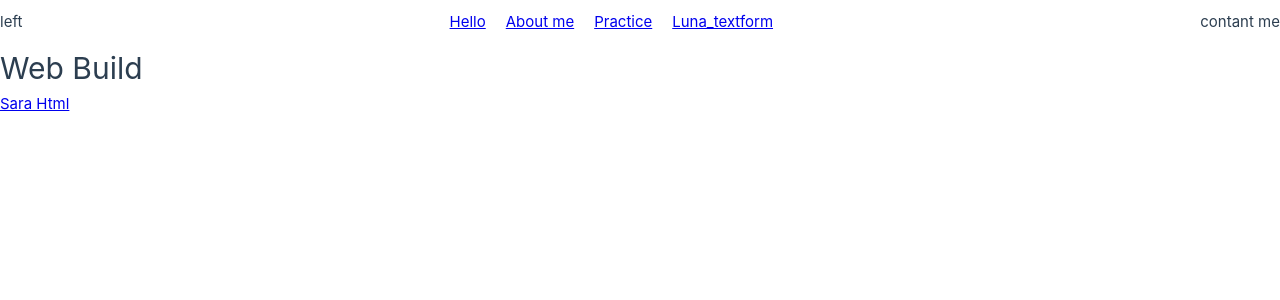
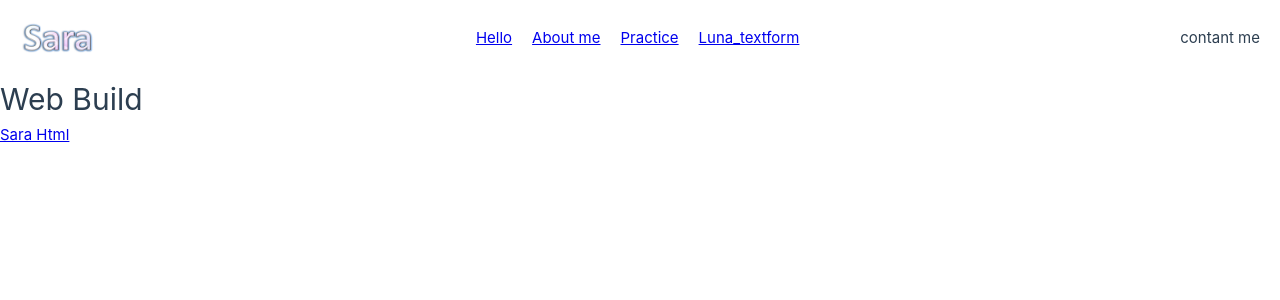
Before and after one commit to ToddlerSara/GitHub, a Vue app: page / in a window 1280 px wide. Shown: the top 300 px of the page. Built offline with nearby package versions, Linux system fonts and the light colour scheme; the HTML template or start-up script is replaced by a standard one.

Commit message:
簡化App.vue
將Head網頁抬頭列搬出

```diff
--- a/src/App.vue
+++ b/src/App.vue
@@ -1,42 +1,9 @@
 <script setup>
 import { ref } from 'vue';
-const headMeauFormList = ref([
-  { name: 'Hello', path: '/' },
-  { name: 'About me', path: '/sara' },
-  { name: 'Practice', path: '/' },
-])
+import Headup from '@/components/HeadUp.vue'
 </script>
+
 <template>
-  <div class="header">
-    <div class="name">left</div>
-    <div class="menu">
-      <div class="formstytle" v-for="(formList, idx) in headMeauFormList">
-        <router-link :to="formList.path">{{ formList.name }}</router-link>
-      </div>
-      <div class="formstytle"><a href="Luna_textform.html">Luna_textform</a> </div>
-      <!-- <div class="formstytle">Hello</div>
-        <div class="formstytle">About me</div>
-        <div class="formstytle">Practice</div> -->
-    </div>
-    <div>contant me</div>
-  </div>
+  <Headup />
   <router-view />
 </template>
-<style lang="scss" scoped>
-// class='header'
-.header {
-  display: flex; //水平排列
-  align-items: center; //文字上下置中
-  justify-content: space-between; // 空間平均分配
-}
-
-.menu {
-  display: inline-flex;
-  align-items: center;
-}
-
-.formstytle {
-  margin: 5px;
-  padding: 5px;
-}
-</style>
--- /dev/null
+++ b/src/components/HeadUp.vue
@@ -0,0 +1,55 @@
+<script setup>
+import { onMounted, ref } from 'vue';
+import SaraNameLog from '@/assets/Sara_name.png'
+
+const headMeauFormList = ref([
+  { name: 'Hello', path: '/' },
+  { name: 'About me', path: '/sara' },
+  { name: 'Practice', path: '/' },
+])
+const Sng = `url('${SaraNameLog}')`;
+
+
+</script>
+<template>
+  <div class="header">
+    <div class="name_H"></div>
+    <div class="menu">
+      <div class="formstytle" v-for="(formList, idx) in headMeauFormList">
+        <router-link :to="formList.path">{{ formList.name }}</router-link>
+      </div>
+      <div class="formstytle"><a href="Luna_textform.html">Luna_textform</a> </div>
+    </div>
+    <div class="name">contant me</div>
+  </div>
+</template>
+
+<style lang="scss" scoped>
+// class='header'
+.header {
+  display: flex; //水平排列
+  align-items: center; //文字上下置中
+  justify-content: space-between; // 空間固定分配
+  padding: 0 20px 0 20PX; //上右下左蘭寬
+}
+
+.name_H {
+  position: static;
+  min-width: 75px;
+  height: 75px;
+  background-image: v-bind(Sng);
+  background-repeat: no-repeat;
+  background-position: center;
+  background-size: contain;
+}
+
+.menu {
+  display: inline-flex;
+  align-items: center;
+}
+
+.formstytle {
+  margin: 5px;
+  padding: 5px;
+}
+</style>
--- a/src/views/Home.vue
+++ b/src/views/Home.vue
@@ -1,3 +1,4 @@
+
 <template>
     <div>
         <h1>Web Build</h1>
```
Also changed, not shown: src/assets/Sara_name.png (added).
